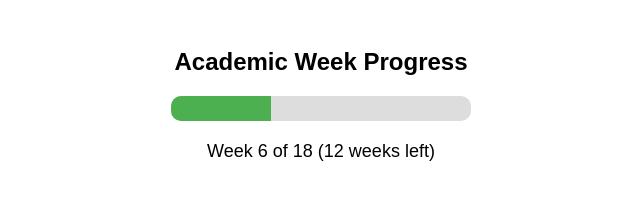
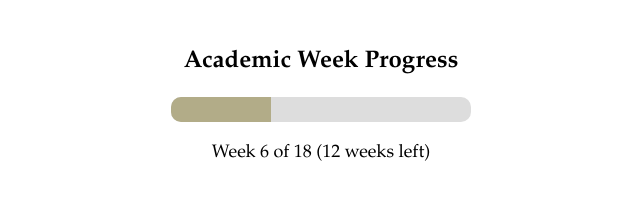
Before and after one commit to jagagagabee/productivity, a plain HTML site: page progress-tracker/index.html in a window 1280 px wide. Shown: the whole page, without its empty margins (319-959 px from the left). Drawn offline with Linux system fonts and the light colour scheme.

Commit message:
aesthetic updates.html

```diff
--- a/progress-tracker/index.html
+++ b/progress-tracker/index.html
@@ -3,10 +3,10 @@
 <head>
     <meta charset="UTF-8">
     <meta name="viewport" content="width=device-width, initial-scale=1.0">
-    <title>Academic Week Progress</title>
+    <title>academic week progress!</title>
     <style>
         body {
-            font-family: Arial, sans-serif;
+            font-family: Garamond, serif;
             text-align: center;
             padding: 20px;
         }
@@ -20,7 +20,7 @@
         }
         .progress-bar {
             height: 25px;
-            background: #4CAF50;
+            background: #B2AC88;
             width: 0%;
             transition: width 0.5s;
         }
```
